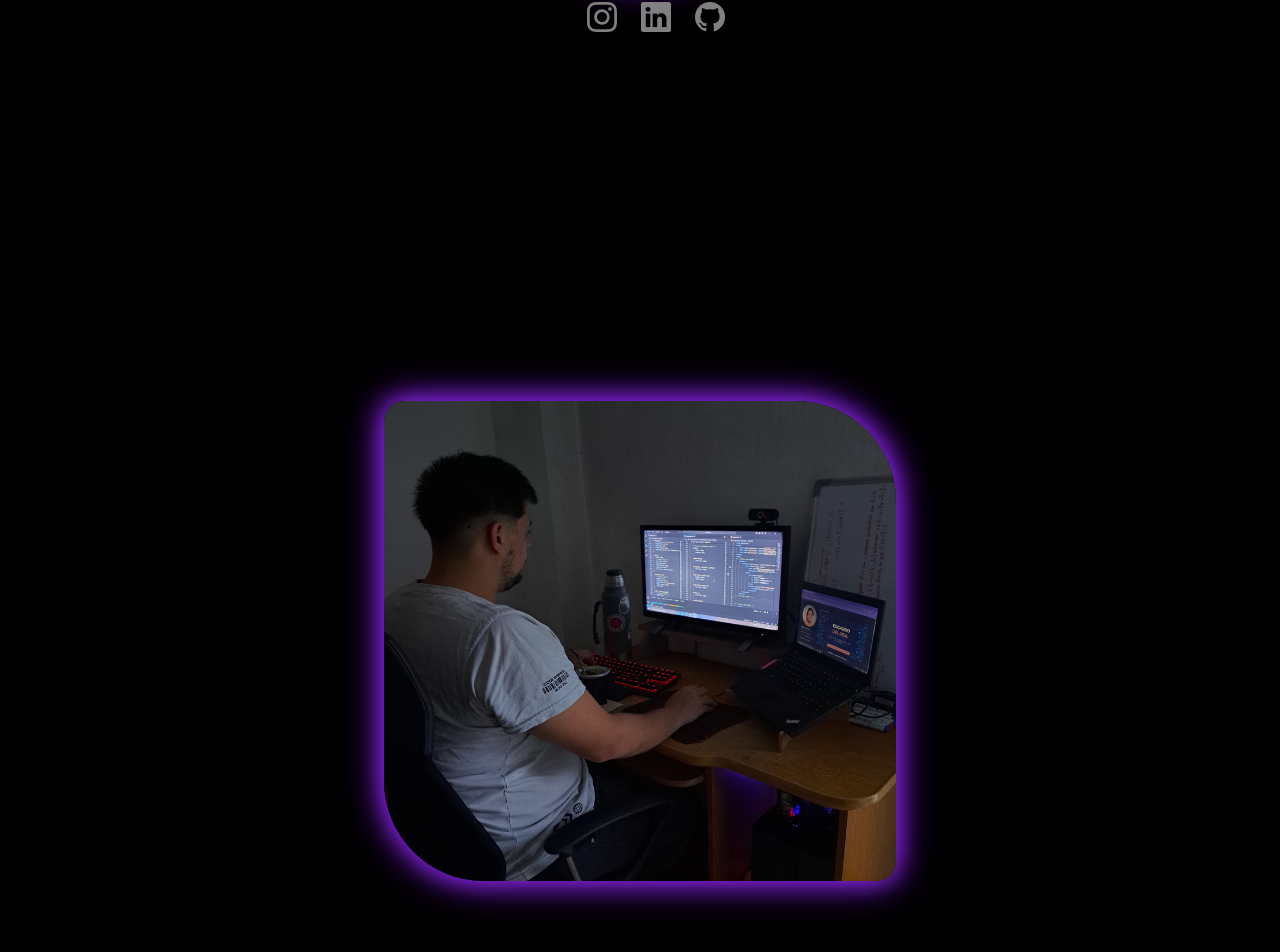
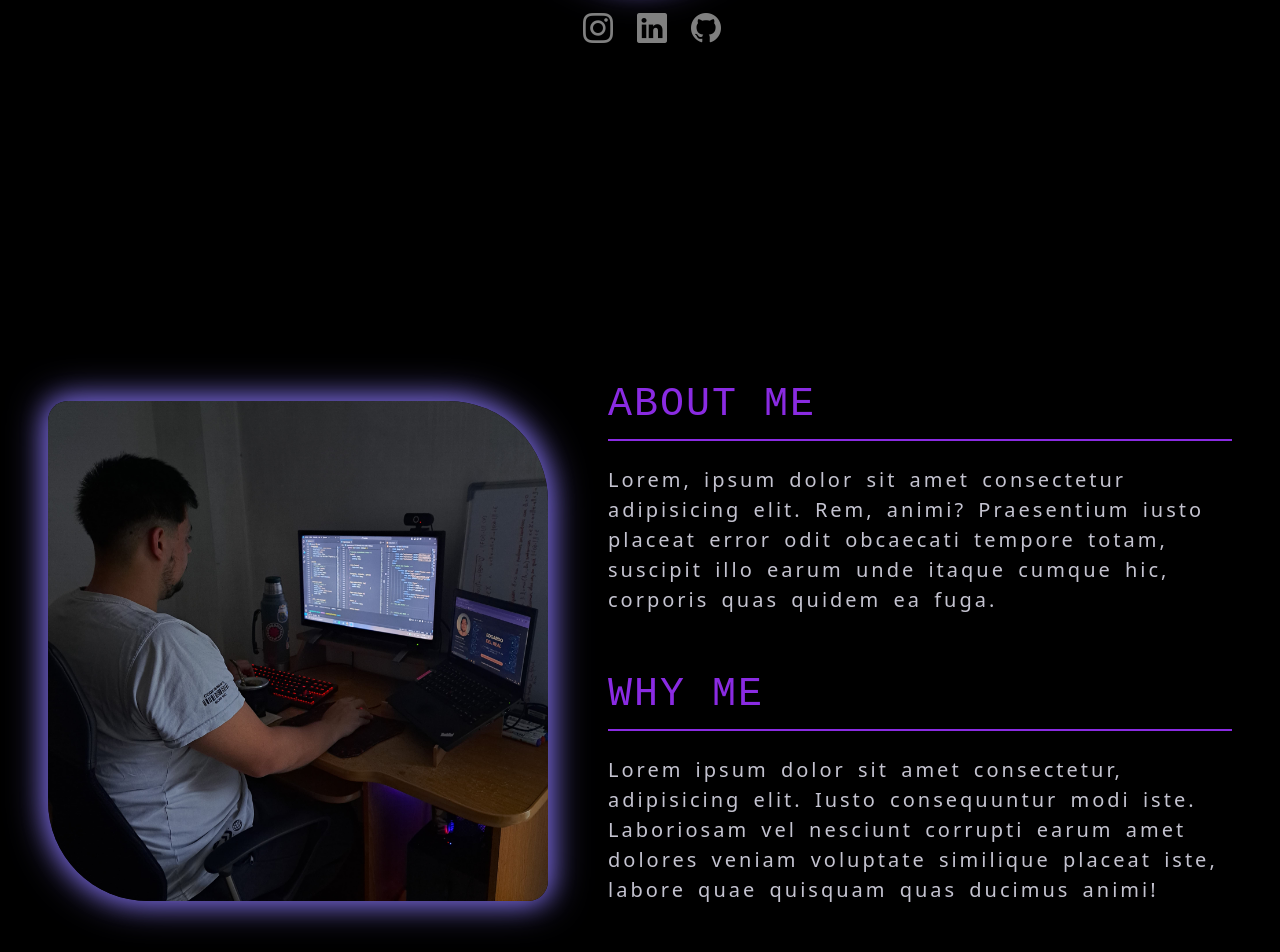
Before and after one commit to Edgardo-Del-Real/PortfolioEdgardoDelReal, a React (Vite) app: page / in a window 1280 px wide. Shown: the part 619-1571 px from the top of the page. Built offline with nearby package versions, Linux system fonts and the light colour scheme.

Commit message:
mejoras en el nav, en el hero y en el about me

```diff
--- a/src/Components/NavBar/NavBar.css
+++ b/src/Components/NavBar/NavBar.css
@@ -1,12 +1,31 @@
-a{
+nav a {
+   position: relative;
    text-decoration: none;
+   transition: color 0.5s;
    color: white;
    transition: .5s;
    font-family:'Franklin Gothic Medium', 'Arial Narrow', Arial, sans-serif
 }
+
+   nav a::after {
+      content: '';
+      position: absolute;
+      bottom: 0;
+      left: 50%;
+      transform: translateX(-50%) scaleX(0);
+      width: 0%;
+      height: 2px;
+      background-color: blueviolet;
+      transition: width 0.5s ease;
+   }
+
+nav a:hover::after {
+   width: 100%;
+   transform: translateX(-50%) scaleX(1);
+}
+
 a:hover{
-   font-size:large;
-   color: #be8eeb;
+   color: #c390f3;
 }
 .borde{
    border: 2px blueviolet solid;
--- a/src/Components/aboutMe/aboutMe.css
+++ b/src/Components/aboutMe/aboutMe.css
@@ -1,20 +1,39 @@
 
 .aboutme{
     margin-top: 200px;
-    height: 100vh;
+    height: 100vh
 }
 @keyframes glow-border {
     from {
-      box-shadow: 0 0 15px blueviolet;
+      box-shadow: 0 0 15px 	#6A5ACD;
     }
     to {
-      box-shadow: 0 0 25px blueviolet, 0 0 40px rgb(137, 24, 243);
+      box-shadow: 0 0 25px 	#6A5ACD, 0 0 40px #7b6ece;
     }
   }
 .img2{
-    width: 40%;
-    height: 60%;
+    width: 500px;
     border-radius: 20px 100px;
     overflow: hidden;
     animation: glow-border 2s infinite alternate
 }
+.textos{
+  gap: 60px;
+}
+.texto{
+  gap: 40px;
+}
+.titulos{
+  color:blueviolet;
+  font-family:'Courier New', Courier, monospace;
+  text-transform: uppercase;
+  letter-spacing: 2px;
+  border-bottom: 2px solid blueviolet;
+  padding-bottom: 10px;
+  margin-bottom: 20px;
+}
+.parrafos{
+  word-spacing: 4px;
+  letter-spacing: 3px;
+  color: #C4C3D0;
+}
--- a/src/Components/aboutMe/aboutMe.jsx
+++ b/src/Components/aboutMe/aboutMe.jsx
@@ -7,8 +7,20 @@ const aboutMe = () => {
     return (
 
         <>
-        <section className='aboutme d-flex align-items-center justify-content-around'>
+        <section className='textos p-5 aboutme d-flex align-items-center justify-content-around'>
+            <section className=' d-flex align-items-center justify-content-around'>
             <img src={foto2} alt="" className='img2' />
+            </section>
+            <section className=' d-flex flex-wrap align-items-center justify-content-around texto'>
+                <div className=''>
+                    <h2 className='fs-1 titulos mb-4'>About Me</h2>
+                    <p className='fs-5 parrafos'> Lorem, ipsum dolor sit amet consectetur adipisicing elit. Rem, animi? Praesentium iusto placeat error odit obcaecati tempore totam, suscipit illo earum unde itaque cumque hic, corporis quas quidem ea fuga.</p>
+                </div>
+                <div className=''>
+                    <h2 className='fs-1 titulos mb-4'>Why me</h2>
+                    <p className='fs-5 parrafos'>Lorem ipsum dolor sit amet consectetur, adipisicing elit. Iusto consequuntur modi iste. Laboriosam vel nesciunt corrupti earum amet dolores veniam voluptate similique placeat iste, labore quae quisquam quas ducimus animi!</p>
+                </div>
+            </section>
         </section>
 
         </>
--- a/src/Components/hero/Hero.css
+++ b/src/Components/hero/Hero.css
@@ -6,9 +6,9 @@
       box-shadow: 0 0 25px blueviolet, 0 0 40px rgb(137, 24, 243);
     }
   }
-.borde{
-    border: 2px blueviolet solid;
-}
+
+
+
 i{
     transition: .5s;
 }
--- a/src/Components/hero/Hero.jsx
+++ b/src/Components/hero/Hero.jsx
@@ -20,9 +20,9 @@ const Hero = () => {
 
             {/* Imagen */}
 
-            <img src={fotoMia} alt="Edgardo Del Real" className="img-fluid imagen  borde  border-3" />
+            <img src={fotoMia} alt="Edgardo Del Real" className="img-fluid imagen  border-3" />
 
-            <section className='d-flex ps-2 mt-3'>
+            <section className='d-flex  mt-4 '>
                 <a href="https://www.instagram.com/edgardelreal1/" target='_blanc'><i className='bi bi-instagram ins ps-4'></i></a>
                 <a href="https://www.linkedin.com/in/edgardo-del-real/" target='_blanc'><i className='bi bi-linkedin linkedin ps-4'></i></a>
                 <a href="https://github.com/Edgardo-Del-Real" target='_blanc' ><i className='bi bi-github git ps-4'></i></a>
```
